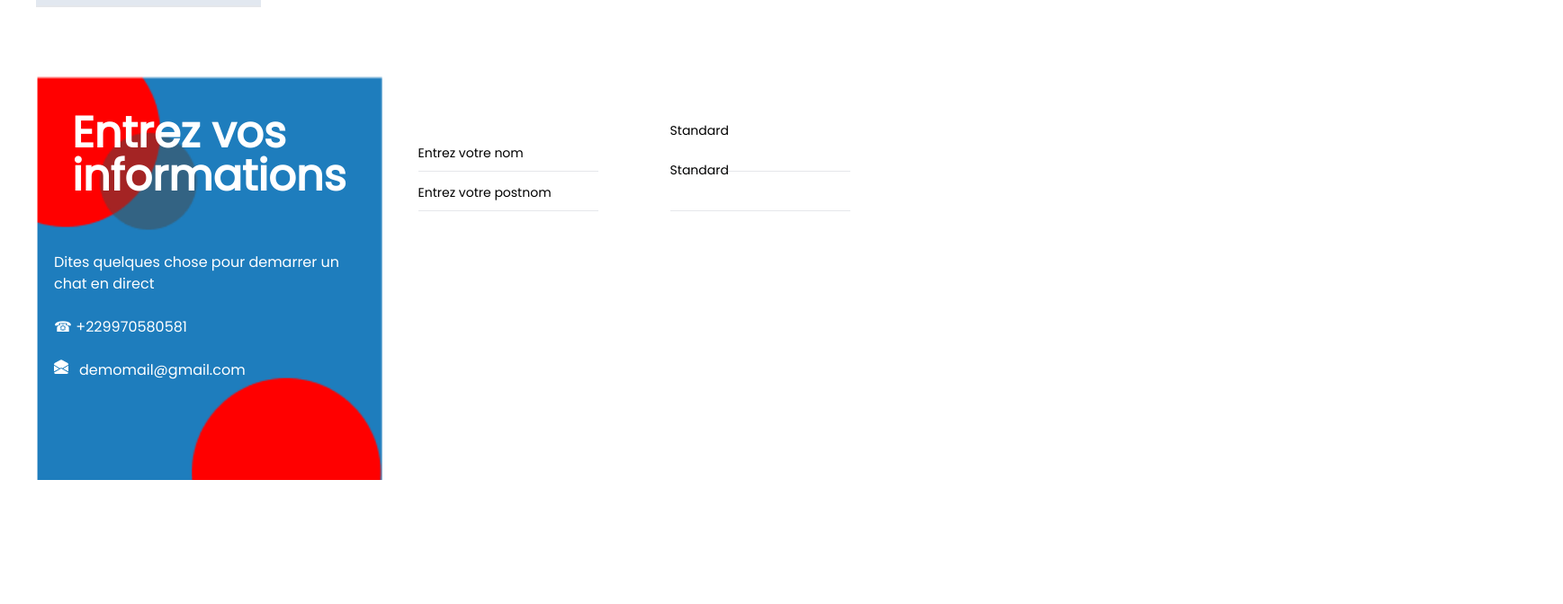
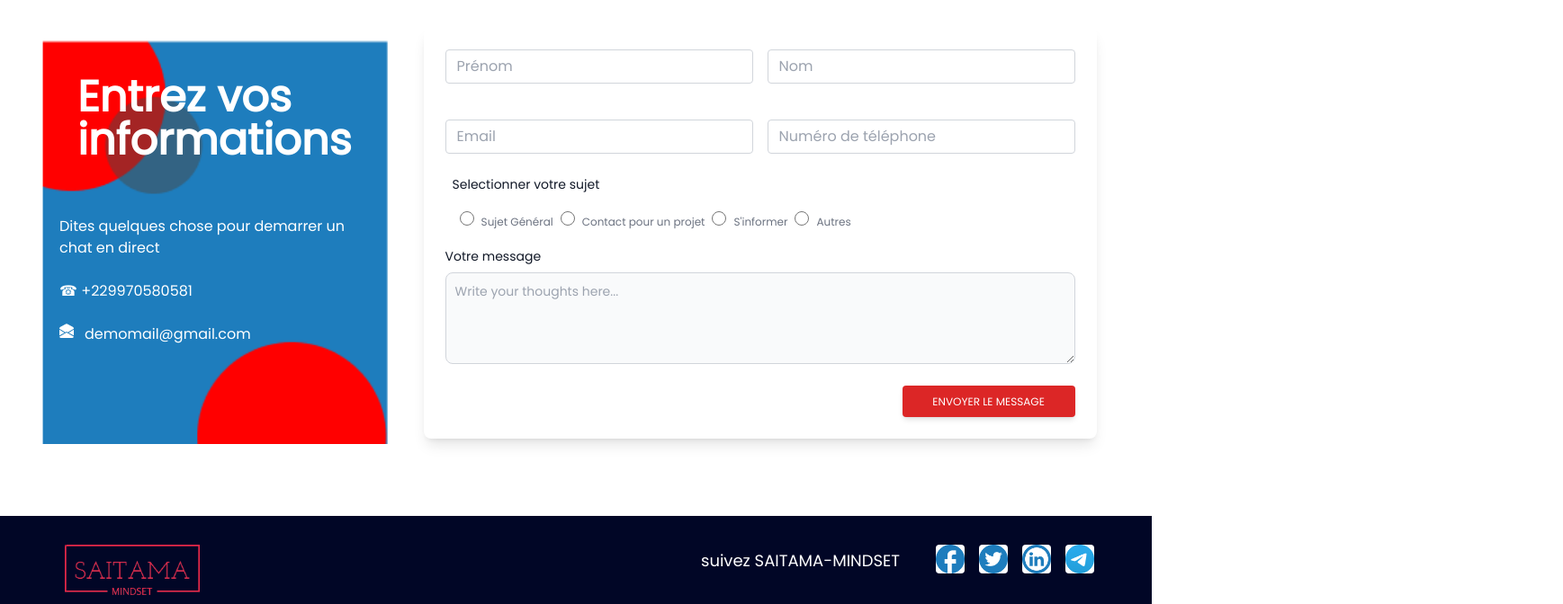
Before and after one commit to Dieumerci-M2/Saitama-minset, a React (Vite) app: page /contact in a window 1280 px wide. Shown: the part 480-1152 px from the top of the page at 90% size, 1737 px wide, since content can reach past the window. Before the commit the page ends 1054 px from the top, so only its background shows below. Built offline with nearby package versions, Linux system fonts and the light colour scheme.

Commit message:
feat: refactor contact page

```diff
--- a/src/components/ContactForm.jsx
+++ b/src/components/ContactForm.jsx
@@ -4,47 +4,30 @@ import { Input } from '@material-tailwind/react';
 
 import './Auth.css';
 
-import { BsFillTelephoneOutboundFill }  from 'react-icons/bs';
-import { BsFillEnvelopeOpenFill }  from 'react-icons/bs';
+import { BsFillTelephoneOutboundFill } from 'react-icons/bs';
+import { BsFillEnvelopeOpenFill } from 'react-icons/bs';
 import Menus from './Menus';
+import Footer from './Footer';
+import Forms from './Forms';
 
 function ContactForm() {
   return (
 
-    <div className="flex flex-row items-center justify-between mt-14 ">
-        <div className="imgBackLogin">
+    <div className="flex items-center gap-10 mt-14 ">
+      <div className="imgBackLogin">
         <p className="flex text-5xl font-bold p-10 text-white"> Entrez vos informations</p>
         <p className="p-5 text-white mb-10">Dites quelques chose pour demarrer un chat en direct <br /><br /><p> <span> ☎ <span>+229970580581</span> </span></p> <br /> <p className='flex gap-3'><span><BsFillEnvelopeOpenFill /></span><span>demomail@gmail.com</span></p> <br /></p>
-        </div>
+      </div>
 
-    <div className='flex flex-row gap-20 ml-10 w-300'>
-        <span>
-        <Input variant="standard" label="Entrez votre nom" />
-        <Input variant="standard" label="Entrez votre postnom" />
-        </span>
+      <div className='flex w-full'>
 
-        <span>
-        <Input variant="static" label="Standard" />
-        <Input variant="static" label="Standard" />
-        </span>
+        <Forms />
 
-        <p className="flex text-5xl font-bold p-10 text-white">
-          Entrez vos informations
-        </p>
-        <p className="p-10 text-white mb-10">
-          Dites quelques chose pour demarrer un chat en direct
-          <br /><br />
-          <span className='flex flex-row gap-5'>
-            <BsFillTelephoneOutboundFill color='white' />
-            <span className=''>+2479876543218</span>
-          </span><br />
-          <span><BsFillEnvelopeOpenFill />
-          </span>
-          <span>
-          </span>
-        </p>
-        </div>
+      </div>
+
+
     </div>
+
   )
 }
 
--- a/src/components/Forms.jsx
+++ b/src/components/Forms.jsx
@@ -0,0 +1,157 @@
+import React from 'react'
+
+
+function Forms() {
+
+  return (
+
+
+    <div class="block p-6 rounded-lg shadow-lg bg-white">
+      <form>
+        <div class="grid grid-cols-2 gap-4">
+          <div class="form-group mb-6">
+            <input type="text" class="form-control
+          block
+          w-full
+          px-3
+          py-1.5
+          text-base
+          font-normal
+          text-gray-700
+          bg-white bg-clip-padding
+          border border-solid border-gray-300
+          rounded
+          transition
+          ease-in-out
+          m-0
+          focus:text-gray-700 focus:bg-white focus:border-blue-600 focus:outline-none" id="exampleInput123"
+              aria-describedby="prenom" placeholder="Prénom" />
+          </div>
+          <div class="form-group mb-6">
+            <input type="text" class="form-control
+          block
+          w-full
+          px-3
+          py-1.5
+          text-base
+          font-normal
+          text-gray-700
+          bg-white bg-clip-padding
+          border border-solid border-gray-300
+          rounded
+          transition
+          ease-in-out
+          m-0
+          focus:text-gray-700 focus:bg-white focus:border-blue-600 focus:outline-none" id="exampleInput124"
+              aria-describedby="nom" placeholder="Nom" />
+          </div>
+          <div class="form-group mb-6">
+            <input type="text" class="form-control
+          block
+          w-full
+          px-3
+          py-1.5
+          text-base
+          font-normal
+          text-gray-700
+          bg-white bg-clip-padding
+          border border-solid border-gray-300
+          rounded
+          transition
+          ease-in-out
+          m-0
+          focus:text-gray-700 focus:bg-white focus:border-blue-600 focus:outline-none" id="exampleInput123"
+              aria-describedby="emailHelp123" placeholder="Email" />
+          </div>
+          <div class="form-group mb-6">
+            <input type="number" class="form-control
+          block
+          w-full
+          px-3
+          py-1.5
+          text-base
+          font-normal
+          text-gray-700
+          bg-white bg-clip-padding
+          border border-solid border-gray-300
+          rounded
+          transition
+          ease-in-out
+          m-0
+          focus:text-gray-700 focus:bg-white focus:border-blue-600 focus:outline-none" id="exampleInput124"
+              aria-describedby="numerodetelephone" placeholder="Numéro de téléphone" />
+          </div>
+        </div>
+        <div className='mb-5'>
+          <span>
+            <div class="ml-2 text-sm">
+              <p for="helper-radio" className=" mb-5 font-medium text-gray-900 dark:text-gray-300">Selectionner votre sujet</p>
+              <span><p id="helper-radio-text" class="text-xs font-normal text-gray-500 dark:text-gray-300">
+
+                <span><label><input id="helper-radio" aria-describedby="helper-radio-text" type="radio" value="" class="w-4 ml-2 h-4 text-blue-600 bg-gray-100 border-gray-300 focus:ring-blue-500 dark:focus:ring-blue-600 dark:ring-offset-gray-800 focus:ring-2 dark:bg-gray-700 dark:border-gray-600" />
+
+                  <span className='ml-2'>Sujet Général</span>
+
+                </label>
+
+                  <label><input id="helper-radio" aria-describedby="helper-radio-text" type="radio" value="" class="w-4 ml-2 h-4 text-blue-600 bg-gray-100 border-gray-300 focus:ring-blue-500 dark:focus:ring-blue-600 dark:ring-offset-gray-800 focus:ring-2 dark:bg-gray-700 dark:border-gray-600" />
+
+                    <span className='ml-2'>Contact pour un projet</span>
+
+                  </label>
+                  <label><input id="helper-radio" aria-describedby="helper-radio-text" type="radio" value="" class="w-4 ml-2 h-4 text-blue-600 bg-gray-100 border-gray-300 focus:ring-blue-500 dark:focus:ring-blue-600 dark:ring-offset-gray-800 focus:ring-2 dark:bg-gray-700 dark:border-gray-600" />
+
+                    <span className='ml-2'>S'informer</span>
+
+                  </label>
+
+                  <label><input id="helper-radio" aria-describedby="helper-radio-text" type="radio" value="" class="w-4 ml-2 h-4 text-blue-600 bg-gray-100 border-gray-300 focus:ring-blue-500 dark:focus:ring-blue-600 dark:ring-offset-gray-800 focus:ring-2 dark:bg-gray-700 dark:border-gray-600" />
+
+                    <span className='ml-2'>Autres</span>
+
+                  </label>
+                </span>
+              </p>
+              </span>
+            </div>
+          </span>
+        </div>
+        <div class="form-group mb-6">
+
+
+          <label for="message" class="block mb-2 text-sm font-medium text-gray-900 dark:text-white">Votre message</label>
+          <textarea id="message" rows="4" class="block p-2.5 w-full text-sm text-gray-900 bg-gray-50 rounded-lg border border-gray-300 focus:ring-blue-500 focus:border-blue-500 dark:bg-gray-700 dark:border-gray-600 dark:placeholder-gray-400 dark:text-white dark:focus:ring-blue-500 dark:focus:border-blue-500" placeholder="Write your thoughts here..."></textarea>
+
+
+
+        </div>
+
+
+        <div className='flex justify-end'>
+          <button type="submit" class="
+      w-48
+      px-6
+      py-2.5
+      bg-red-600
+      text-white
+      font-medium
+      text-xs
+      leading-tight
+      uppercase
+      rounded
+      shadow-md
+      hover:bg-blue-700 hover:shadow-lg
+      focus:bg-blue-700 focus:shadow-lg focus:outline-none focus:ring-0
+      active:bg-blue-800 active:shadow-lg
+      transition
+      duration-150
+      ease-in-out">Envoyer le message</button>
+        </div>
+      </form>
+    </div>
+
+
+  )
+}
+
+export default Forms
--- a/src/pages/Contactpage.jsx
+++ b/src/pages/Contactpage.jsx
@@ -1,19 +1,25 @@
 import React from 'react'
 import CategoriesSearch from '../components/CategoriesSearch'
 import ContactForm from '../components/ContactForm'
+import Footer from '../components/Footer'
 import Menus from '../components/Menus'
+import InfoLivre from '../components/InfoLivre'
 
 const Contactpage = () => {
   return (
-    <div className='m-10'>
+    <div>
       <div className='mb-10'>
        <Menus />
       </div>
       <div>
         <CategoriesSearch />
+
       </div>
-      <div >
+      <div className='flex justify-center'>
         <ContactForm />
+      </div>
+      <div className='w-full mt-20'>
+      <Footer />
       </div>
 
     </div>
```
